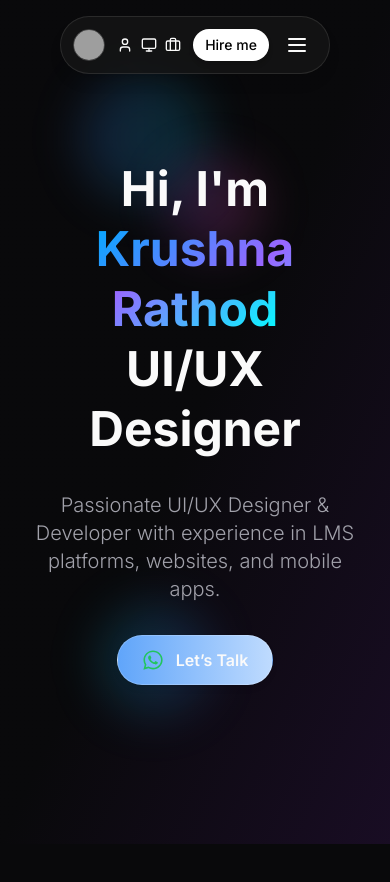
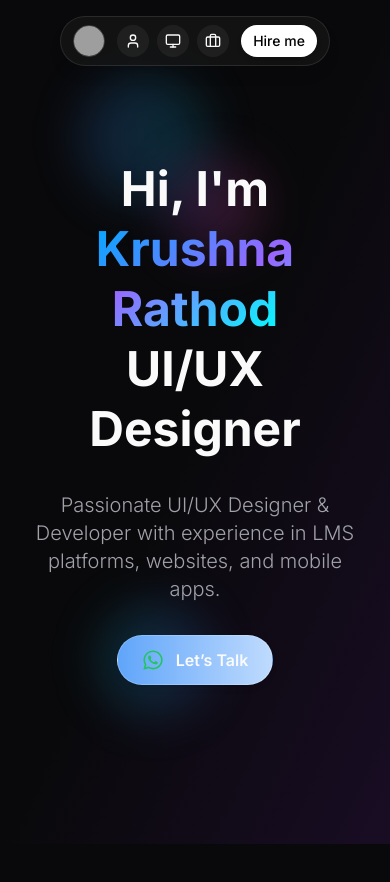
Before and after one commit to krushna1133/portfolio, a React (Vite) app: page / in a window 390 px wide. Shown: the top 882 px of the page. Built offline with nearby package versions, Linux system fonts and the light colour scheme; grey boxes are pictures that could not be loaded.

Commit message:
Update Navigation.tsx

```diff
--- a/src/components/Navigation.tsx
+++ b/src/components/Navigation.tsx
@@ -1,23 +1,30 @@
 import { useEffect, useRef, useState } from "react";
 import { gsap } from "gsap";
+import { User, Monitor, Briefcase } from "lucide-react";
 import { motion } from "framer-motion";
-import {
-  User,
-  Monitor,
-  Briefcase,
-  Menu,
-  X,
-  Github,
-  Linkedin,
-  Mail,
-} from "lucide-react";
-import { FaWhatsapp } from "react-icons/fa";
 
 const Navigation = () => {
   const navRef = useRef<HTMLDivElement>(null);
-  const menuRef = useRef<HTMLDivElement>(null);
-  const [isOpen, setIsOpen] = useState(false);
   const [showStars, setShowStars] = useState(false);
+
+  useEffect(() => {
+    gsap.fromTo(
+      navRef.current,
+      { y: -50, opacity: 0 },
+      { y: 0, opacity: 1, duration: 1, ease: "power2.out", delay: 1 }
+    );
+  }, []);
+
+  const scrollToSection = (id: string) => {
+    const el = document.getElementById(id);
+    if (el) el.scrollIntoView({ behavior: "smooth" });
+  };
+
+  const handleProfileClick = () => {
+    scrollToSection("hero");
+    setShowStars(true);
+    setTimeout(() => setShowStars(false), 1000); // Hide stars after 1s
+  };
 
   const starPositions = [
     { x: -30, y: -30 },
@@ -27,51 +34,13 @@ const Navigation = () => {
     { x: -40, y: 10 },
   ];
 
-  const scrollToSection = (id: string) => {
-    const el = document.getElementById(id);
-    if (el) el.scrollIntoView({ behavior: "smooth" });
-    setIsOpen(false);
-  };
-
-  const handleProfileClick = () => {
-    scrollToSection("hero");
-    setShowStars(true);
-    setTimeout(() => setShowStars(false), 1000);
-  };
-
-  const navItems = [
-    { label: "Home", id: "hero" },
-    { label: "About", id: "about" },
-    { label: "Projects", id: "projects" },
-    { label: "Contact", id: "contact" },
-  ];
-
-  useEffect(() => {
-    gsap.fromTo(
-      navRef.current,
-      { y: -50, opacity: 0 },
-      { y: 0, opacity: 1, duration: 1, ease: "power2.out", delay: 1 }
-    );
-  }, []);
-
-  useEffect(() => {
-    if (isOpen && menuRef.current) {
-      gsap.fromTo(
-        menuRef.current,
-        { x: "100%", opacity: 0 },
-        { x: "0%", opacity: 1, duration: 0.5, ease: "power2.out" }
-      );
-    }
-  }, [isOpen]);
-
   return (
-    <>
     <div
+      className="fixed top-4 left-1/2 -translate-x-1/2 z-50 w-full px-4 sm:px-0"
       ref={navRef}
-        className="fixed top-4 left-1/2 -translate-x-1/2 z-50 w-full px-4 sm:px-0"
     >
       <div className="flex flex-wrap items-center justify-center gap-2 sm:gap-4 bg-neutral-900/70 backdrop-blur-3xl rounded-full px-3 sm:px-5 py-2 border border-white/10 shadow-lg max-w-fit mx-auto relative">
-          {/* Avatar with Stars */}
+        {/* Avatar with stars */}
         <div className="relative">
           <img
             src="/assets/profile.png"
@@ -79,6 +48,8 @@ const Navigation = () => {
             onClick={handleProfileClick}
             className="w-8 h-8 sm:w-10 sm:h-10 rounded-full border border-white/20 cursor-pointer hover:scale-105 transition"
           />
+
+          {/* Stars moving outward */}
           {showStars &&
             starPositions.map((pos, i) => (
               <motion.div
@@ -95,21 +66,23 @@ const Navigation = () => {
         <div className="flex items-center gap-2 sm:gap-3 px-1 sm:px-2">
           <button
             onClick={() => scrollToSection("about")}
-              className="nav-icon"
+            className="w-8 h-8 sm:w-10 sm:h-10 flex items-center justify-center rounded-full bg-neutral-800/70 hover:bg-neutral-700 transition"
           >
-              <User size={16} />
+            <User size={16} className="sm:size-18" />
           </button>
+
           <button
             onClick={() => scrollToSection("projects")}
-              className="nav-icon"
+            className="w-8 h-8 sm:w-10 sm:h-10 flex items-center justify-center rounded-full bg-neutral-800/70 hover:bg-neutral-700 transition"
           >
-              <Monitor size={16} />
+            <Monitor size={16} className="sm:size-18" />
           </button>
+
           <button
             onClick={() => scrollToSection("experience")}
-              className="nav-icon"
+            className="w-8 h-8 sm:w-10 sm:h-10 flex items-center justify-center rounded-full bg-neutral-800/70 hover:bg-neutral-700 transition"
           >
-              <Briefcase size={16} />
+            <Briefcase size={16} className="sm:size-18" />
           </button>
         </div>
 
@@ -125,52 +98,8 @@ const Navigation = () => {
         >
           Hire me <span className="hidden sm:inline">👋</span>
         </motion.button>
-
-          {/* Mobile Menu Button */}
-          <button
-            onClick={() => setIsOpen(!isOpen)}
-            className="md:hidden text-foreground p-2"
-          >
-            {isOpen ? <X size={24} /> : <Menu size={24} />}
-          </button>
       </div>
     </div>
-
-      {/* Mobile Menu Overlay */}
-      {isOpen && (
-        <>
-          <div
-            className="fixed inset-0 bg-black bg-opacity-50 z-40 md:hidden"
-            onClick={() => setIsOpen(false)}
-          />
-          <div
-            ref={menuRef}
-            className="fixed top-0 right-0 h-full w-80 bg-background z-50 md:hidden glass-card"
-          >
-            <div className="p-6 pt-20">
-              <div className="space-y-6">
-                {navItems.map((item) => (
-                  <button
-                    key={item.id}
-                    onClick={() => scrollToSection(item.id)}
-                    className="block w-full text-left text-lg font-medium text-foreground hover:text-primary transition-colors duration-300"
-                  >
-                    {item.label}
-                  </button>
-                ))}
-              </div>
-              <div className="flex space-x-6 mt-8 pt-8 border-t border-border">
-                <Github size={24} />
-                <Linkedin size={24} />
-                <Mail size={24} />
-                <FaWhatsapp size={24} />
-              </div>
-              <button className="neon-button w-full mt-8">Hire Me</button>
-            </div>
-          </div>
-        </>
-      )}
-    </>
   );
 };
 
```
Lines whose indentation alone changed are shown as unchanged.
